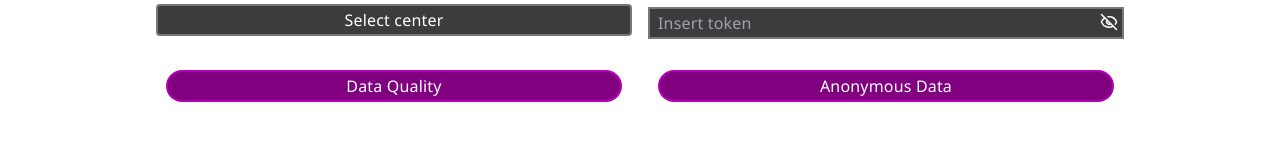
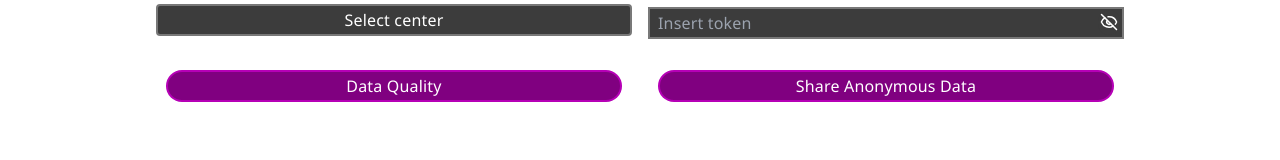
Before and after one commit to AndreaBazzoni/Mockup_DQ-Tool, a React (Vite) app: page / in a window 1280 px wide. Shown: the part 125-285 px from the top of the page. Built offline with nearby package versions, Linux system fonts and the light colour scheme.

Commit message:
Small changes for the presentation.

```diff
--- a/src/DataQualityApp.tsx
+++ b/src/DataQualityApp.tsx
@@ -171,6 +171,8 @@ export default function DataQualityApp() {
   // Cambio il centro selezionato
   const handleCenterChange = (name: string) => {
     setSelectedCenter(name);
+    /* Riempimento automatico del token */
+    /*
     const found = centers.find((c) => c.name === name);
     if (found) {
       const fillToken = confirm("Do you want to fill the token automatically?");
@@ -182,6 +184,9 @@ export default function DataQualityApp() {
     } else {
       setToken("");
     }
+    */
+    /* Riempimento manuale del token */
+    setToken("");
     // Resetto i risultati
     setResultQuality(null);
     setResultAnonymous(null);
@@ -383,7 +388,7 @@ export default function DataQualityApp() {
             onClick={() => handleRun(selectedCenter, true)}
             disabled={loading}
           >
-            Anonymous Data
+            Share Anonymous Data
           </button>
         </div>
       </div>
--- a/src/Footer.tsx
+++ b/src/Footer.tsx
@@ -14,16 +14,29 @@ export default function Footer() {
 
   return (
     <footer>
+
       {/* Logo */}
       <img src="/DQ_Logo-nobg.png" alt="DQ Logo" width="64px" height="64px" />
+
+      {/* Link a Biomeris */}
+      {/*
       <span>
         © 2026 <span className="font-semibold">DataQuality Tool</span> <br/>
         Developed by <a href="https://www.biomeris.com/" target="_blank" rel="noopener noreferrer">Biomeris</a>
       </span>
+      */}
+
+      {/* Senza link */}
+      <span>
+        © 2026 <span className="font-semibold">DataQuality Tool</span> <br/>
+        Developed by Biomeris
+      </span>
+
       {/* Versione */}
       <div style={{ width: "64px" }}>
         {AppVersion()}
       </div>
+
     </footer>
   );
 }
```
Also changed, not shown: public/version.txt.
